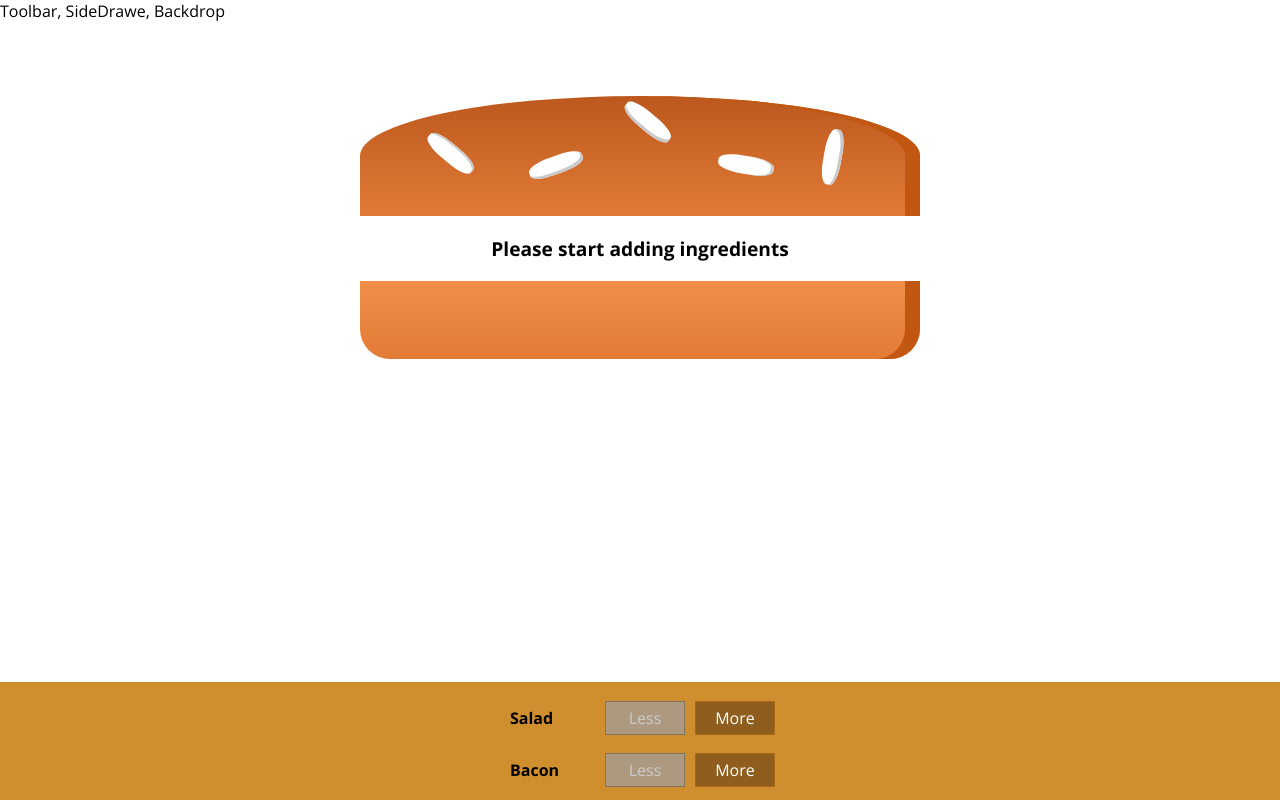
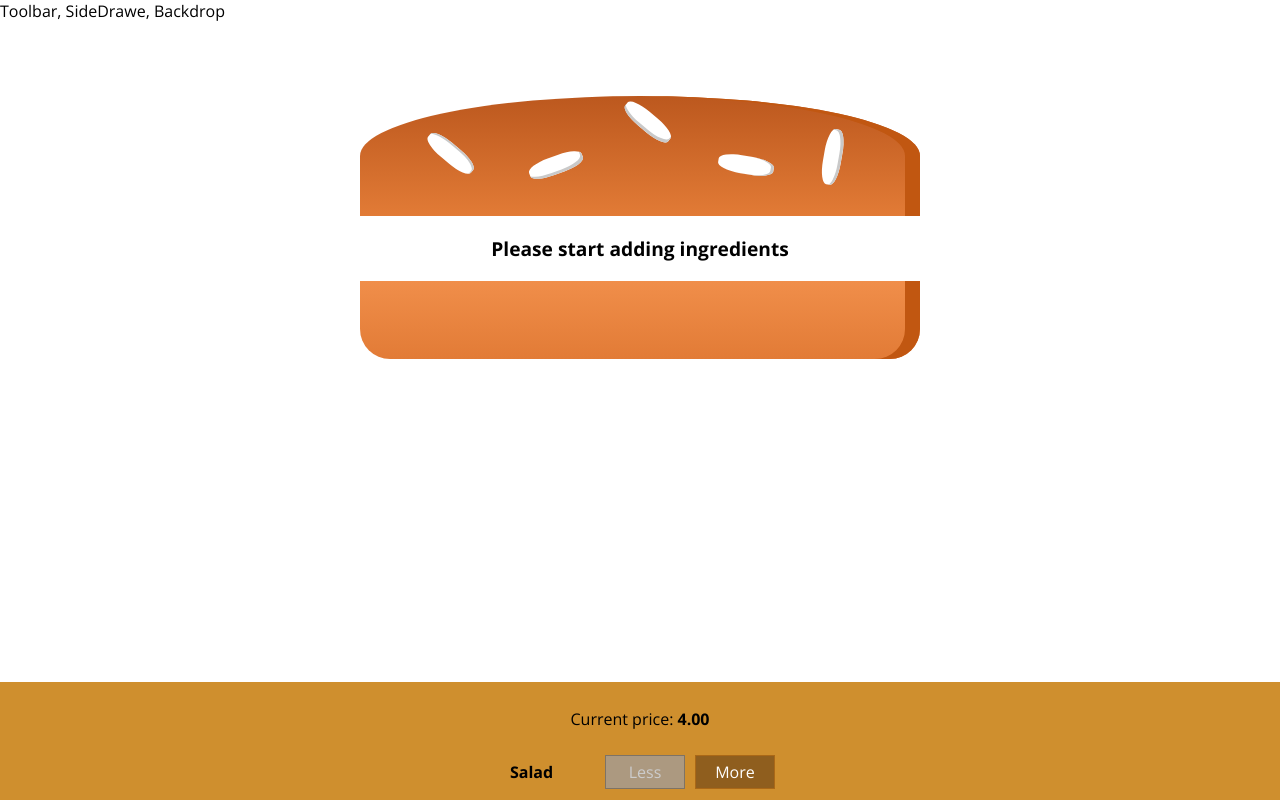
Before and after one commit to mabolhasani/BurgerBuilder, a React (Create React App) app: page / in a window 1280 px wide. Shown: the top 800 px of the page. Built offline with nearby package versions, Linux system fonts and the light colour scheme.

Commit message:
added total price to client ui

```diff
--- a/src/components/Burger/BuildControls/BuildControls.jsx
+++ b/src/components/Burger/BuildControls/BuildControls.jsx
@@ -11,6 +11,9 @@ const controls = [
 const BuildControls = (props) => {
   return (
     <div className={classes.BuildControls}>
+      <p>
+        Current price: <strong>{props.price.toFixed(2)}</strong>
+      </p>
       {controls.map((control) => {
         return (
           <BuildControl
--- a/src/containers/BurgeBuilder/BurgerBuilder.jsx
+++ b/src/containers/BurgeBuilder/BurgerBuilder.jsx
@@ -61,6 +61,7 @@ class BurgerBuilder extends Component {
           ingredientAdded={this.addIngredientHandler}
           ingredientRemoved={this.removeIngredientHandler}
           disabled={disabledInfo}
+          price={this.state.totalPrice}
         />
       </React.Fragment>
     );
```
